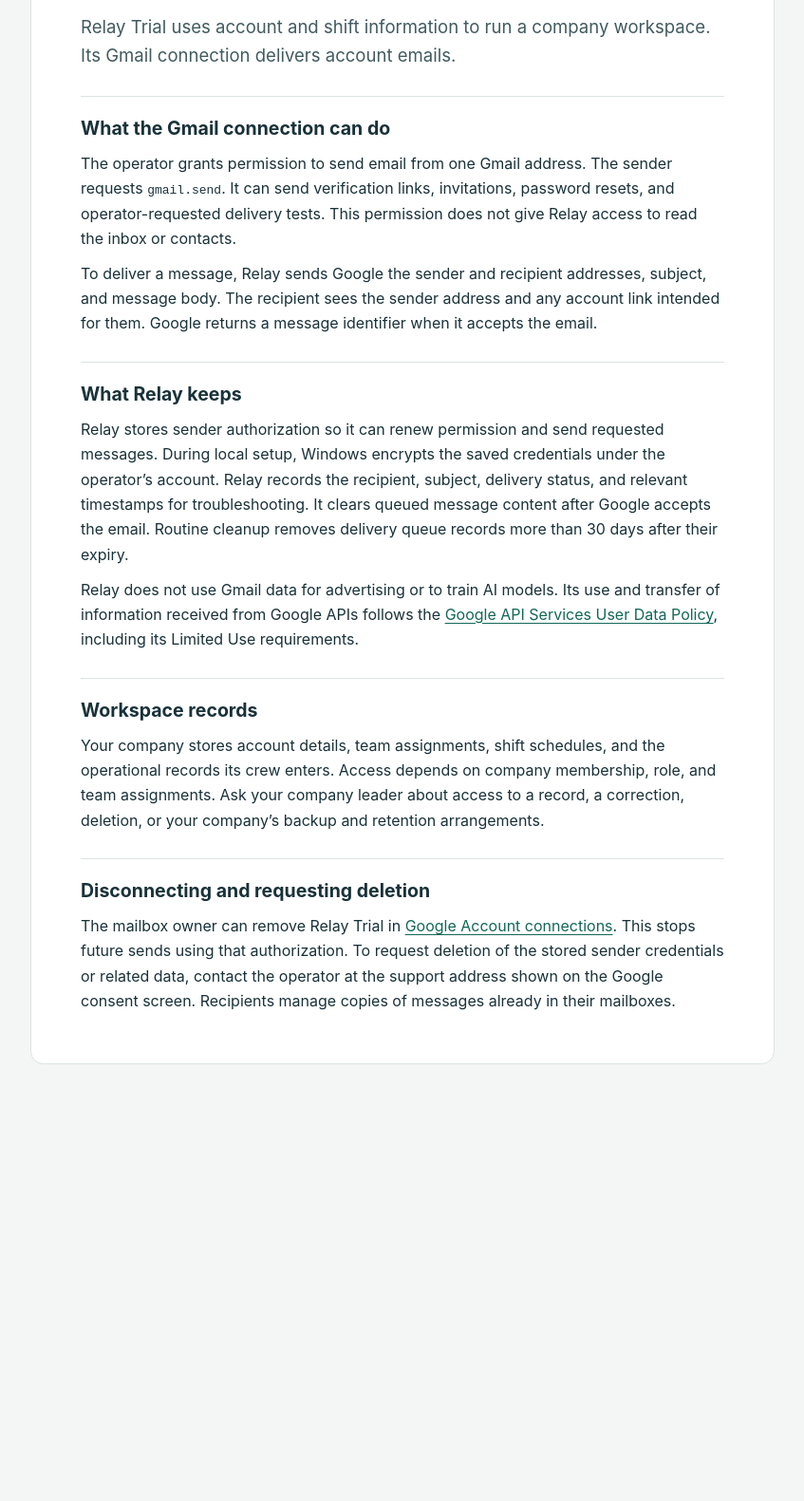
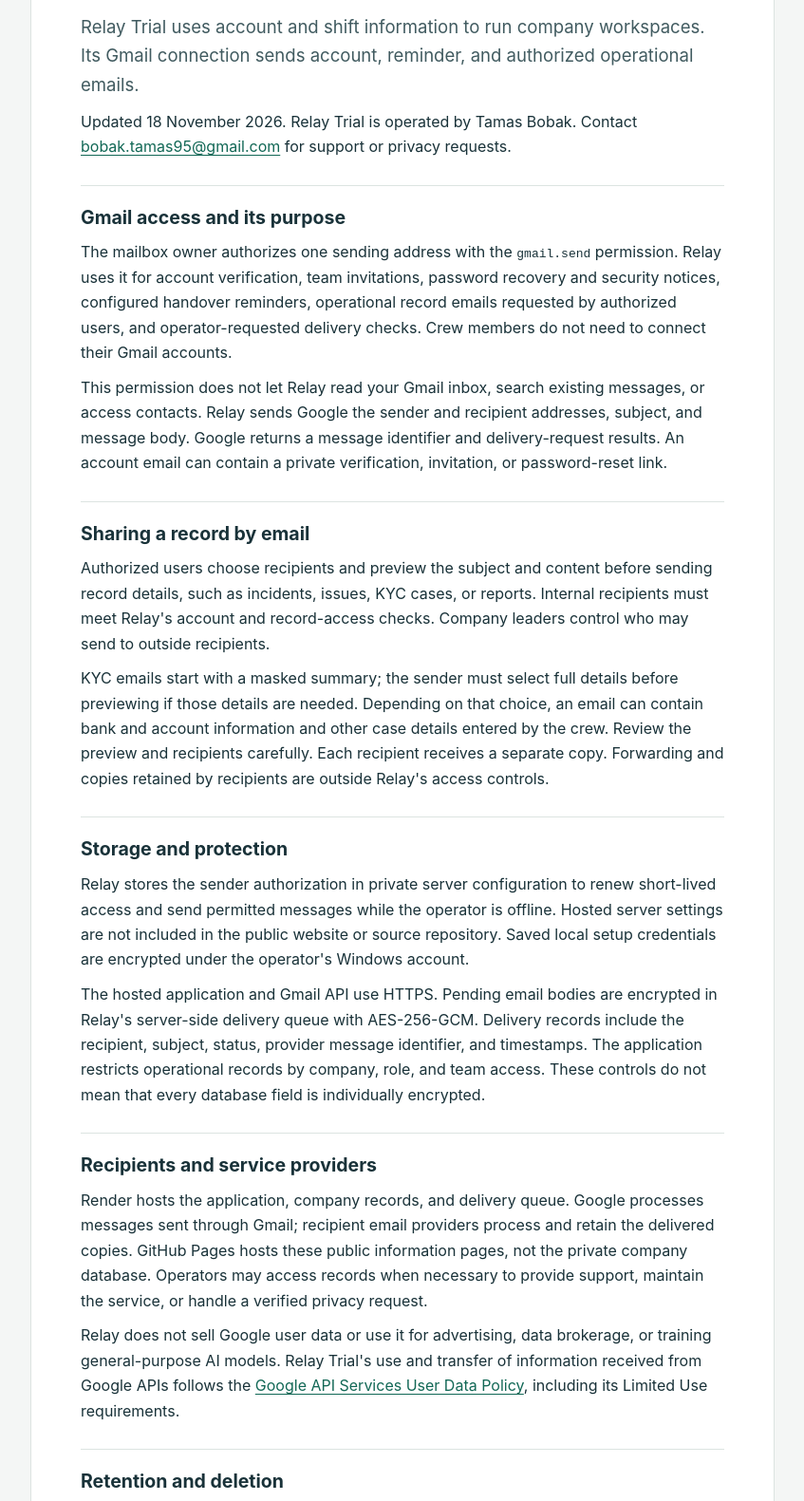
Before and after one commit to Bobitomi/bobitomi.github.io, a plain HTML site: page privacy.html in a window 1280 px wide. Shown: the part 229-1810 px from the top of the page at 95% size, without its empty margins (216-1063 px from the left). Before the commit the page ends 1406 px from the top, so only its background shows below. Drawn offline with Linux system fonts and the light colour scheme.

Commit message:
Clarify Relay Gmail use, privacy and reviewer access
Describe the existing send-only account, reminder and record-email features. Clarify recipients, storage, protection, retention and deletion requests; add a live-app link and direct support contact. Preserve homepage ownership verification and the current design. Public information pages only; no application deployment or data changes.

```diff
--- a/privacy.html
+++ b/privacy.html
@@ -15,24 +15,38 @@
   </header>
   <main>
     <h1>Privacy policy</h1>
-    <p class="lead">Relay Trial uses account and shift information to run a company workspace. Its Gmail connection delivers account emails.</p>
+    <p class="lead">Relay Trial uses account and shift information to run company workspaces. Its Gmail connection sends account, reminder, and authorized operational emails.</p>
+    <p>Updated 18 November 2026. Relay Trial is operated by Tamas Bobak. Contact <a href="mailto:bobak.tamas95@gmail.com">bobak.tamas95@gmail.com</a> for support or privacy requests.</p>
     <section>
-      <h2>What the Gmail connection can do</h2>
-      <p>The operator grants permission to send email from one Gmail address. The sender requests <code>gmail.send</code>. It can send verification links, invitations, password resets, and operator-requested delivery tests. This permission does not give Relay access to read the inbox or contacts.</p>
-      <p>To deliver a message, Relay sends Google the sender and recipient addresses, subject, and message body. The recipient sees the sender address and any account link intended for them. Google returns a message identifier when it accepts the email.</p>
+      <h2>Gmail access and its purpose</h2>
+      <p>The mailbox owner authorizes one sending address with the <code>gmail.send</code> permission. Relay uses it for account verification, team invitations, password recovery and security notices, configured handover reminders, operational record emails requested by authorized users, and operator-requested delivery checks. Crew members do not need to connect their Gmail accounts.</p>
+      <p>This permission does not let Relay read your Gmail inbox, search existing messages, or access contacts. Relay sends Google the sender and recipient addresses, subject, and message body. Google returns a message identifier and delivery-request results. An account email can contain a private verification, invitation, or password-reset link.</p>
     </section>
     <section>
-      <h2>What Relay keeps</h2>
-      <p>Relay stores sender authorization so it can renew permission and send requested messages. During local setup, Windows encrypts the saved credentials under the operator’s account. Relay records the recipient, subject, delivery status, and relevant timestamps for troubleshooting. It clears queued message content after Google accepts the email. Routine cleanup removes delivery queue records more than 30 days after their expiry.</p>
-      <p>Relay does not use Gmail data for advertising or to train AI models. Its use and transfer of information received from Google APIs follows the <a href="https://developers.google.com/terms/api-services-user-data-policy">Google API Services User Data Policy</a>, including its Limited Use requirements.</p>
+      <h2>Sharing a record by email</h2>
+      <p>Authorized users choose recipients and preview the subject and content before sending record details, such as incidents, issues, KYC cases, or reports. Internal recipients must meet Relay's account and record-access checks. Company leaders control who may send to outside recipients.</p>
+      <p>KYC emails start with a masked summary; the sender must select full details before previewing if those details are needed. Depending on that choice, an email can contain bank and account information and other case details entered by the crew. Review the preview and recipients carefully. Each recipient receives a separate copy. Forwarding and copies retained by recipients are outside Relay's access controls.</p>
     </section>
     <section>
-      <h2>Workspace records</h2>
-      <p>Your company stores account details, team assignments, shift schedules, and the operational records its crew enters. Access depends on company membership, role, and team assignments. Ask your company leader about access to a record, a correction, deletion, or your company’s backup and retention arrangements.</p>
+      <h2>Storage and protection</h2>
+      <p>Relay stores the sender authorization in private server configuration to renew short-lived access and send permitted messages while the operator is offline. Hosted server settings are not included in the public website or source repository. Saved local setup credentials are encrypted under the operator's Windows account.</p>
+      <p>The hosted application and Gmail API use HTTPS. Pending email bodies are encrypted in Relay's server-side delivery queue with AES-256-GCM. Delivery records include the recipient, subject, status, provider message identifier, and timestamps. The application restricts operational records by company, role, and team access. These controls do not mean that every database field is individually encrypted.</p>
     </section>
     <section>
-      <h2>Disconnecting and requesting deletion</h2>
-      <p>The mailbox owner can remove Relay Trial in <a href="https://myaccount.google.com/connections">Google Account connections</a>. This stops future sends using that authorization. To request deletion of the stored sender credentials or related data, contact the operator at the support address shown on the Google consent screen. Recipients manage copies of messages already in their mailboxes.</p>
+      <h2>Recipients and service providers</h2>
+      <p>Render hosts the application, company records, and delivery queue. Google processes messages sent through Gmail; recipient email providers process and retain the delivered copies. GitHub Pages hosts these public information pages, not the private company database. Operators may access records when necessary to provide support, maintain the service, or handle a verified privacy request.</p>
+      <p>Relay does not sell Google user data or use it for advertising, data brokerage, or training general-purpose AI models. Relay Trial's use and transfer of information received from Google APIs follows the <a href="https://developers.google.com/terms/api-services-user-data-policy">Google API Services User Data Policy</a>, including its Limited Use requirements.</p>
+    </section>
+    <section>
+      <h2>Retention and deletion</h2>
+      <p>Sender credentials remain in configuration until the operator removes or replaces them. Revoking access in Google stops further use of that authorization but does not itself erase stored copies. Short-lived access tokens are held in server memory.</p>
+      <p>Queued message content is cleared when dispatch is attempted, or when a message is cancelled, expires, or permanently fails. A confirmed temporary rejection can retain an encrypted copy for a bounded retry. Routine cleanup removes delivery-queue metadata more than 30 days after its expiry. This cleanup does not delete the underlying company record or copies already delivered to a mailbox.</p>
+      <p>Account details, team assignments, shift schedules, chat, operational records, and activity history remain in the workspace until removed through supported features or a company-authorized deletion request. Ask your company leader about its retention and backup arrangements. Backups follow their configured retention schedule, so removal from the active workspace may not immediately remove a backup copy.</p>
+      <p>For deletion of sender credentials or related Google data, contact <a href="mailto:bobak.tamas95@gmail.com">bobak.tamas95@gmail.com</a>. For workspace corrections or deletion, contact your company leader or the same support address. We verify the requester's authority, explain the data and backup scope, and coordinate the deletion. These requests are handled by the operator, not by an automatic Gmail disconnection process.</p>
+    </section>
+    <section>
+      <h2>Disconnecting Gmail</h2>
+      <p>The mailbox owner can remove Relay Trial in <a href="https://myaccount.google.com/connections">Google Account connections</a>. Future emails using that authorization will stop. Contact support to remove the stored authorization and related data. Recipients control messages already in their own mailboxes.</p>
     </section>
   </main>
 </body>
```
Also changed, not shown: index.html (+7 -2 lines), terms.html (+3 -3 lines).
